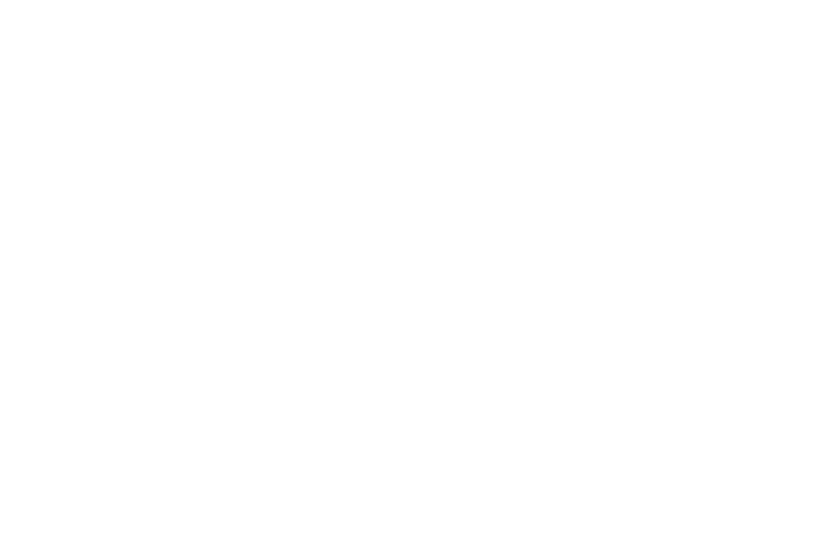
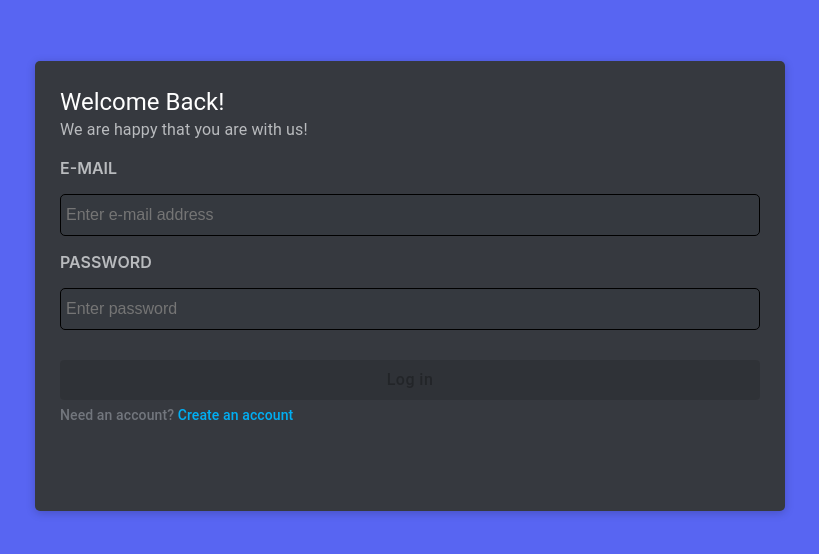
Before and after one commit to abhishek9125/VideoChatApp, a React (Create React App) app in the folder frontend/: page /login in a window 1280 px wide. Shown: the part 114-668 px from the top of the page, without its empty margins (230-1049 px from the left). Built offline with nearby package versions, Linux system fonts and the light colour scheme.

Commit message:
Added: Login Page

```diff
--- a/frontend/src/App.js
+++ b/frontend/src/App.js
@@ -1,9 +1,29 @@
 import React from "react";
+import { BrowserRouter as Router, Switch, Route, Redirect } from "react-router-dom";
+import LoginPage from "./authPages/LoginPage/LoginPage";
+import RegisterPage from "./authPages/RegisterPage/RegisterPage";
+import Dashboard from "./Dashboard/Dashboard";
 import "./App.css";
 
 function App() {
 	return (
 		<>
+			<Router>
+				<Switch>
+					<Route exact path="/login">
+						<LoginPage />
+					</Route>
+					<Route exact path="/register">
+						<RegisterPage />
+					</Route>
+					<Route exact path="/dashboard">
+						<Dashboard />
+					</Route>
+					<Route path="/">
+						<Redirect to="/dashboard" />
+					</Route>
+				</Switch>
+			</Router>
 		</>
 	);
 }
--- /dev/null
+++ b/frontend/src/Dashboard/Dashboard.js
@@ -0,0 +1,9 @@
+import React from 'react'
+
+const Dashboard = () => {
+    return (
+        <div>Dashboard</div>
+    )
+}
+
+export default Dashboard
--- /dev/null
+++ b/frontend/src/authPages/LoginPage/LoginPage.js
@@ -0,0 +1,36 @@
+import React, { useState, useEffect } from 'react'
+import AuthBox from '../../shared/components/AuthBox'
+import LoginPageHeader from './LoginPageHeader'
+import LoginPageInputs from './LoginPageInputs'
+import LoginPageFooter from './LoginPageFooter'
+import { validateLoginForm } from '../../shared/utils/validators'
+
+const LoginPage = () => {
+
+	const [mail, setMail] = useState("");
+	const [password, setPassword] = useState("");
+	const [isFormValid, setIsFormValid] = useState(false);
+
+	useEffect(() => {
+		setIsFormValid(validateLoginForm({ mail, password }));
+	}, [mail, password, setIsFormValid]);
+
+	const handleLogin = () => {
+
+	};
+
+	return (
+		<AuthBox>
+			<LoginPageHeader />
+			<LoginPageInputs
+				mail={mail}
+				setMail={setMail}
+				password={password}
+				setPassword={setPassword}
+			/>
+			<LoginPageFooter isFormValid={isFormValid} handleLogin={handleLogin} />
+		</AuthBox>
+	)
+}
+
+export default LoginPage
--- /dev/null
+++ b/frontend/src/authPages/LoginPage/LoginPageFooter.js
@@ -0,0 +1,47 @@
+import React from "react";
+import CustomPrimaryButton from "../../shared/components/CustomPrimaryButton";
+import RedirectInfo from "../../shared/components/RedirectInfo";
+import { useHistory } from "react-router-dom";
+import { Tooltip } from "@mui/material";
+
+const getFormNotValidMessage = () => {
+	return "Enter correct e-mail address and password should contains between 6 and 12 characters";
+};
+
+const getFormValidMessage = () => {
+	return "Press to log in!";
+};
+
+const LoginPageFooter = ({ handleLogin, isFormValid }) => {
+
+	const history = useHistory();
+
+	const handlePushToRegisterPage = () => {
+		history.push("/register");
+	};
+
+	return (
+		<>
+			<Tooltip
+				title={!isFormValid ? getFormNotValidMessage() : getFormValidMessage()}
+			>
+				<div>
+					<CustomPrimaryButton
+						label="Log in"
+						additionalStyles={{ marginTop: "30px" }}
+						disabled={!isFormValid}
+						onClick={handleLogin}
+					/>
+				</div>
+			</Tooltip>
+			<RedirectInfo
+				text="Need an account? "
+				redirectText="Create an account"
+				additionalStyles={{ marginTop: "5px" }}
+				redirectHandler={handlePushToRegisterPage}
+			/>
+		</>
+	);
+};
+
+export default LoginPageFooter;
--- /dev/null
+++ b/frontend/src/authPages/LoginPage/LoginPageHeader.js
@@ -0,0 +1,17 @@
+import React from "react";
+import { Typography } from "@mui/material";
+
+const LoginPageHeader = () => {
+	return (
+		<>
+			<Typography variant="h5" sx={{ color: "white" }}>
+				Welcome Back!
+			</Typography>
+			<Typography sx={{ color: "#b9bbbe" }}>
+				We are happy that you are with us!
+			</Typography>
+		</>
+	);
+};
+
+export default LoginPageHeader;
--- /dev/null
+++ b/frontend/src/authPages/LoginPage/LoginPageInputs.js
@@ -0,0 +1,25 @@
+import React from "react";
+import InputWithLabel from "../../shared/components/InputWithLabel";
+
+const LoginPageInputs = ({ mail, setMail, password, setPassword }) => {
+	return (
+		<>
+			<InputWithLabel
+				value={mail}
+				setValue={setMail}
+				label="E-mail"
+				type="text"
+				placeholder="Enter e-mail address"
+			/>
+			<InputWithLabel
+				value={password}
+				setValue={setPassword}
+				label="Password"
+				type="password"
+				placeholder="Enter password"
+			/>
+		</>
+	);
+};
+
+export default LoginPageInputs;
--- /dev/null
+++ b/frontend/src/authPages/RegisterPage/RegisterPage.js
@@ -0,0 +1,10 @@
+import React from 'react'
+import AuthBox from '../../shared/components/AuthBox'
+
+const RegisterPage = () => {
+	return (
+		<AuthBox>RegisterPage</AuthBox>
+	)
+}
+
+export default RegisterPage
--- /dev/null
+++ b/frontend/src/shared/components/AuthBox.js
@@ -0,0 +1,35 @@
+import React from "react";
+import Box from "@mui/material/Box";
+import { styled } from "@mui/system";
+
+const BoxWrapper = styled("div")({
+	width: "100%",
+	height: "100vh",
+	display: "flex",
+	alignItems: "center",
+	justifyContent: "center",
+	background: "#5865F2",
+});
+
+const AuthBox = (props) => {
+	return (
+		<BoxWrapper>
+			<Box
+				sx={{
+					width: 700,
+					height: 400,
+					bgcolor: "#36393f",
+					borderRadius: "5px",
+					boxShadow: "0 2px 10px 0 rgb(0 0 0 / 20%)",
+					display: "flex",
+					flexDirection: "column",
+					padding: "25px",
+				}}
+			>
+				{props.children}
+			</Box>
+		</BoxWrapper>
+	);
+};
+
+export default AuthBox;
--- /dev/null
+++ b/frontend/src/shared/components/CustomPrimaryButton.js
@@ -0,0 +1,31 @@
+import React from "react";
+import Button from "@mui/material/Button";
+
+const CustomPrimaryButton = ({
+	label,
+	additionalStyles,
+	disabled,
+	onClick,
+}) => {
+	return (
+		<Button
+			variant="contained"
+			sx={{
+				bgcolor: "#5865F2",
+				color: "white",
+				textTransform: "none",
+				fontSize: "16px",
+				fontWeight: 500,
+				width: "100%",
+				height: "40px",
+			}}
+			style={additionalStyles ? additionalStyles : {}}
+			disabled={disabled}
+			onClick={onClick}
+		>
+			{label}
+		</Button>
+	);
+};
+
+export default CustomPrimaryButton;
--- /dev/null
+++ b/frontend/src/shared/components/InputWithLabel.js
@@ -0,0 +1,50 @@
+import React from "react";
+import { styled } from "@mui/system";
+
+const Wrapper = styled("div")({
+	display: "flex",
+	justifyContent: "center",
+	flexDirection: "column",
+	width: "100%",
+});
+
+const Label = styled("p")({
+	color: "#b9bbbe",
+	textTransform: "uppercase",
+	fontWeight: "600",
+	fontSize: "16px",
+});
+
+const Input = styled("input")({
+	flexGrow: 1,
+	height: "40px",
+	border: "1px solid black",
+	borderRadius: "5px",
+	color: "#dcddde",
+	background: "#35393f",
+	margin: 0,
+	fontSize: "16px",
+	padding: "0 5px",
+});
+
+const InputWithLabel = (props) => {
+	const { value, setValue, label, type, placeholder } = props;
+
+	const handleValueChange = (event) => {
+		setValue(event.target.value);
+	};
+
+	return (
+		<Wrapper>
+			<Label>{label}</Label>
+			<Input
+				value={value}
+				onChange={handleValueChange}
+				type={type}
+				placeholder={placeholder}
+			/>
+		</Wrapper>
+	);
+};
+
+export default InputWithLabel;
--- /dev/null
+++ b/frontend/src/shared/components/RedirectInfo.js
@@ -0,0 +1,29 @@
+import React from "react";
+import { Typography } from "@mui/material";
+import { styled } from "@mui/system";
+
+const RedirectText = styled("span")({
+	color: "#00AFF4",
+	fontWeight: 500,
+	cursor: "pointer",
+});
+
+const RedirectInfo = ({
+	text,
+	redirectText,
+	additionalStyles,
+	redirectHandler,
+}) => {
+	return (
+		<Typography
+			sx={{ color: "#72767d" }}
+			style={additionalStyles ? additionalStyles : {}}
+			variant="subtitle2"
+		>
+			{text}
+			<RedirectText onClick={redirectHandler}>{redirectText}</RedirectText>
+		</Typography>
+	);
+};
+
+export default RedirectInfo;
--- /dev/null
+++ b/frontend/src/shared/utils/validators.js
@@ -0,0 +1,27 @@
+export const validateLoginForm = ({ mail, password }) => {
+  const isMailValid = validateMail(mail);
+  const isPasswordValid = validatePassword(password);
+
+  return isMailValid && isPasswordValid;
+};
+
+export const validateRegisterForm = ({ mail, password, username }) => {
+  return (
+    validateMail(mail) &&
+    validatePassword(password) &&
+    validateUsername(username)
+  );
+};
+
+const validatePassword = (password) => {
+  return password.length > 5 && password.length < 13;
+};
+
+export const validateMail = (mail) => {
+  const emailPattern = /^[a-zA-Z0-9._-]+@[a-zA-Z0-9.-]+\.[a-zA-Z]{2,4}$/;
+  return emailPattern.test(mail);
+};
+
+const validateUsername = (username) => {
+  return username.length > 2 && username.length < 13;
+};
```
